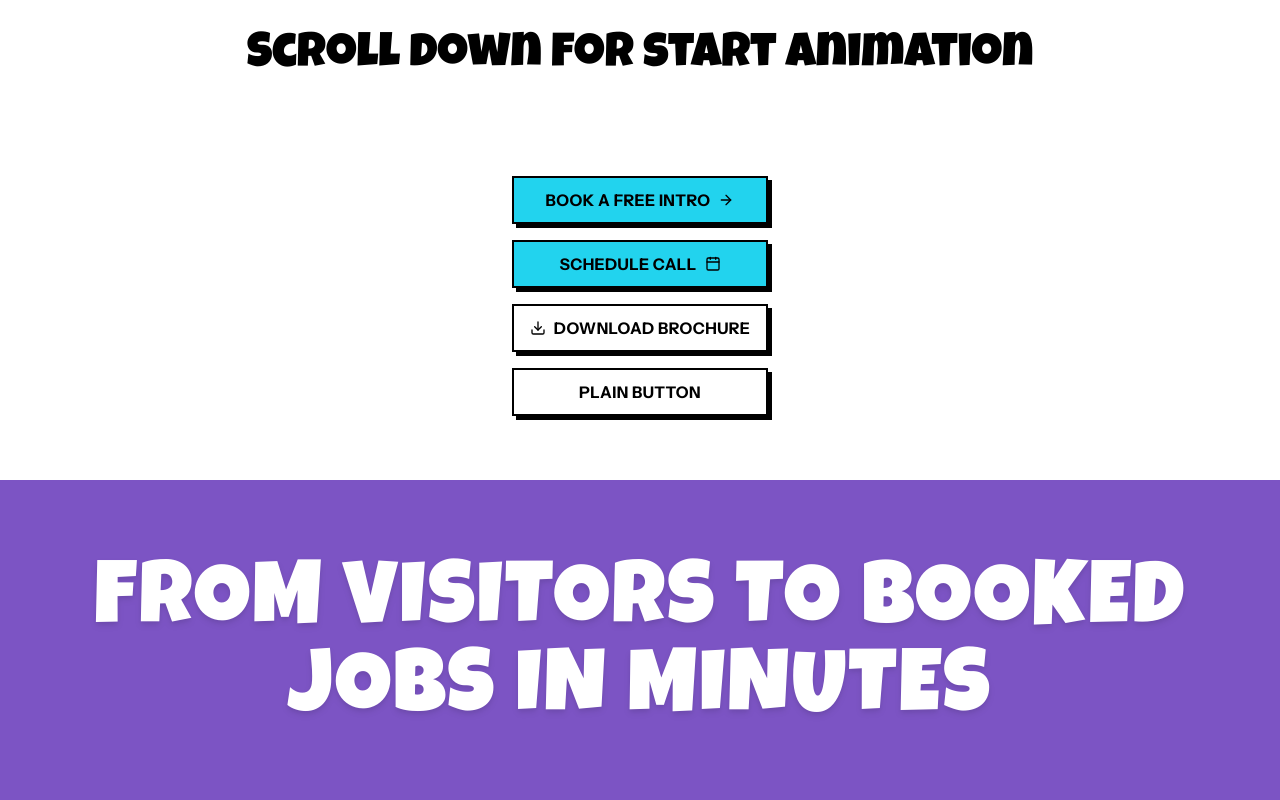
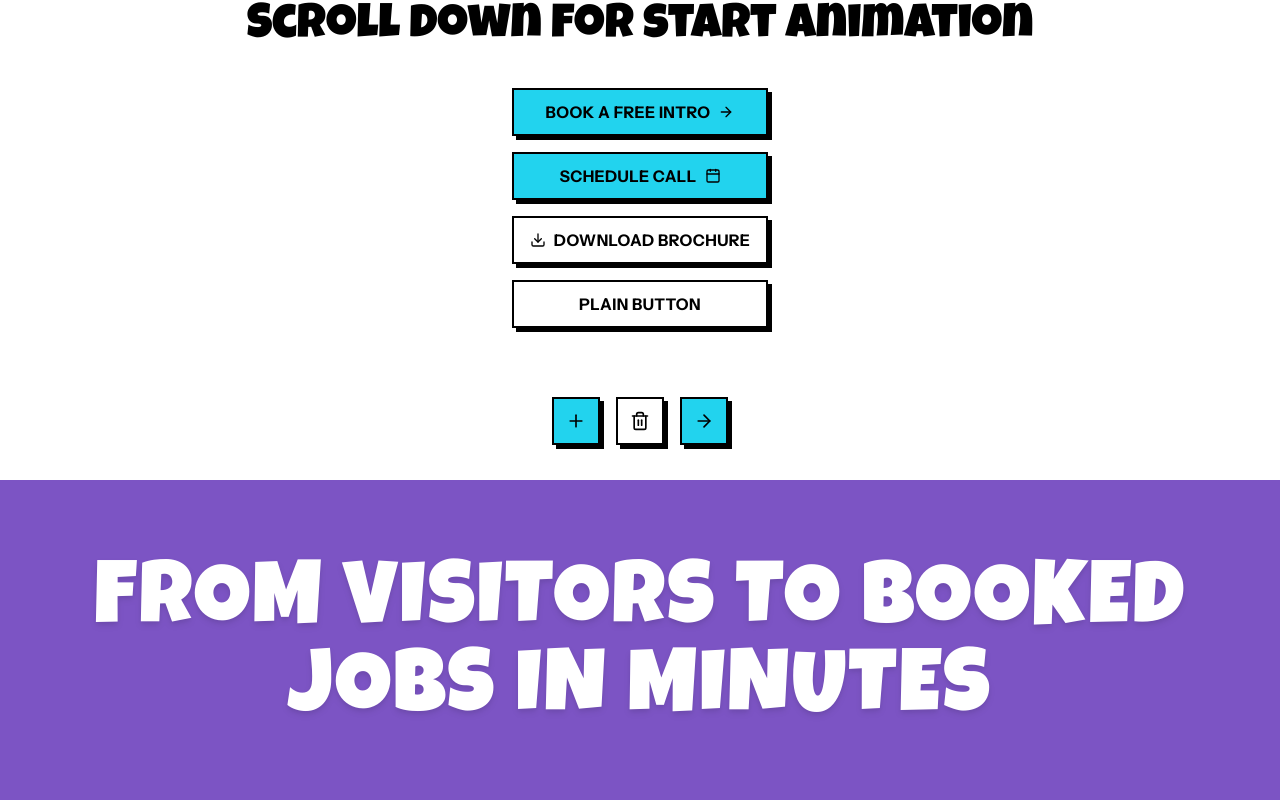
Before and after one commit to Chamindu-DM/web-animations, a React (Vite) app: page / in a window 1280 px wide. Shown: the top 800 px of the page. Built offline with nearby package versions, Linux system fonts and the light colour scheme.

Commit message:
feat: add isIconOnly prop to Button component and implement support for icon-only variants

```diff
--- a/src/App.jsx
+++ b/src/App.jsx
@@ -1,7 +1,7 @@
 import FeaturesSection from "./components/FeaturesSection";
 import CardStackSection from "./components/CardStackSection";
 import { Button } from "./components/Button";
-import { ArrowRight, Calendar, Download } from "lucide-react";
+import { ArrowRight, Calendar, Download, Plus, Trash2 } from "lucide-react";
 
 export default function App() {
   return (
@@ -27,6 +27,26 @@ export default function App() {
             Plain Button
           </Button>
         </div>
+        <div className="flex gap-4 p-8">
+          {/* Primary Icon Button */}
+          <Button
+            variant="primary"
+            icon={Plus}
+            isIconOnly
+            aria-label="Add item"
+          />
+          {/* Secondary Icon Button */}
+          <Button
+            variant="secondary"
+            icon={Trash2}
+            isIconOnly
+            aria-label="Delete item"
+          />
+          {/* Passing Icon as children */}
+          <Button variant="primary" isIconOnly aria-label="Next">
+            <ArrowRight className="w-5 h-5" />
+          </Button>
+        </div>
       </div>
 
       {/* Main feature section with background drawing line */}
--- a/src/components/Button.jsx
+++ b/src/components/Button.jsx
@@ -2,7 +2,6 @@ import React from "react";
 
 // Module-level constants (never recreated on render)
 const BASE_STYLES = [
-  "h-12 px-4 py-2",
   "inline-flex items-center justify-center gap-2",
   "font-inter font-bold text-base text-black uppercase tracking-wide",
   "border-2 border-black",
@@ -28,6 +27,7 @@ export const Button = ({
   showIcon = true,
   icon: Icon,
   iconPosition = 'right',
+  isIconOnly = false,
   disabled = false,
   href,
   className = '',
@@ -40,6 +40,7 @@ export const Button = ({
   // 2. Safe Variant Resolution
   const variantClass = VARIANTS[variant] || VARIANTS.primary;
 
+  const sizeStyles = isIconOnly ? 'w-12 h-12 p-0' : 'h-12 px-4 py-2';
   // 3. Conditional Link Attributes
   const componentProps = href
     ? { href: disabled ? undefined : href, 'aria-disabled': disabled }
@@ -47,19 +48,27 @@ export const Button = ({
 
   return (
     <Component
-      className={`${BASE_STYLES} ${variantClass} ${className}`}
+      className={`${BASE_STYLES} ${sizeStyles} ${variantClass} ${className}`}
       {...componentProps}
       {...props}
     >
+        {isIconOnly ? (
+            Icon ? <Icon className="w-5 h-5 shrink-0"/> : children
+        ) : (
+            <>
             {showIcon && Icon && iconPosition === 'left' && (
                 <Icon className="w-4 h-4 shrink-0" />
             )}
 
-      <span>{children}</span>
+            {children && <span>{children}</span>}
 
             {showIcon && Icon && iconPosition === 'right' && (
                 <Icon className="w-4 h-4 shrink-0" />
             )}
+            </>
+        )}
+
+
     </Component>
   );
 };
```
Lines whose indentation alone changed are shown as unchanged.
